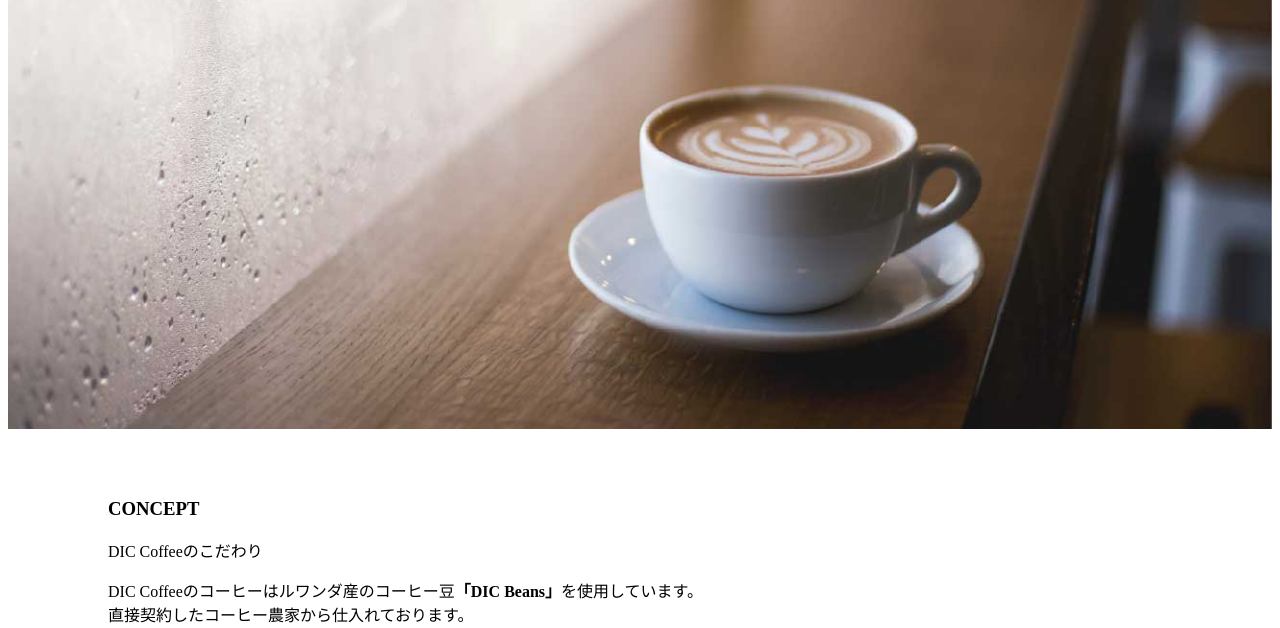
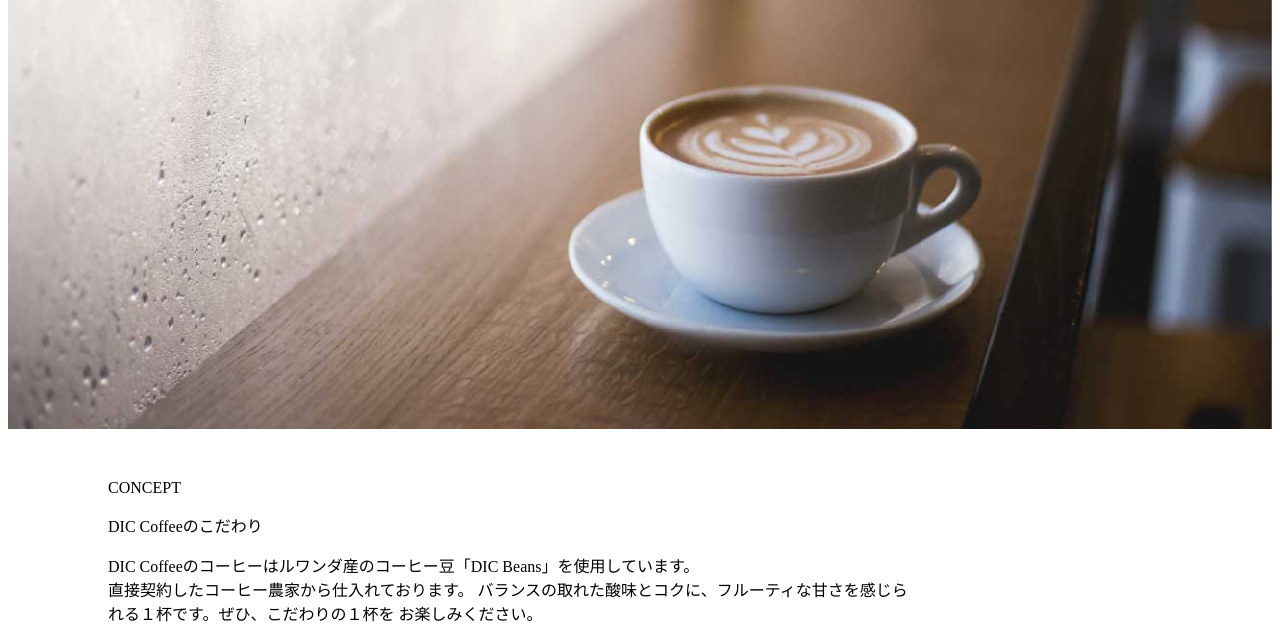
Before and after one commit to Kazoo0330/DIC_html, a plain HTML site: page index.html in a window 1280 px wide. Shown: the part 314-942 px from the top of the page. Drawn offline with Linux system fonts and the light colour scheme.

Commit message:
:fire: day01 group discussion.

```diff
--- a/index.html
+++ b/index.html
@@ -22,14 +22,14 @@
     </header>
     <section>
       <article class="section_inner">
-        <h1>CONCEPT</h1>
+        CONCEPT
         <p>DIC Coffeeのこだわり</p>
         <p>
-          DIC Coffeeのコーヒーはルワンダ産のコーヒー豆<strong>「DIC Beans」</strong>を使用しています。<br>
-          直接契約したコーヒー農家から仕入れております。<br>
+          DIC Coffeeのコーヒーはルワンダ産のコーヒー豆「DIC Beans」を使用しています。<br>
+          直接契約したコーヒー農家から仕入れております。
           バランスの取れた酸味とコクに、フルーティな甘さを感じられる１杯です。ぜひ、こだわりの１杯を
           お楽しみください。<br>
-          <small>※Cafeは株式会社DIVE INTO CODEが農場と契約、運営しています。</small>
+          ※Cafeは株式会社DIVE INTO CODEが農場と契約、運営しています。
         </p>
         <img src="images/sample_concept.jpg" height="100px">
       </article>
```
